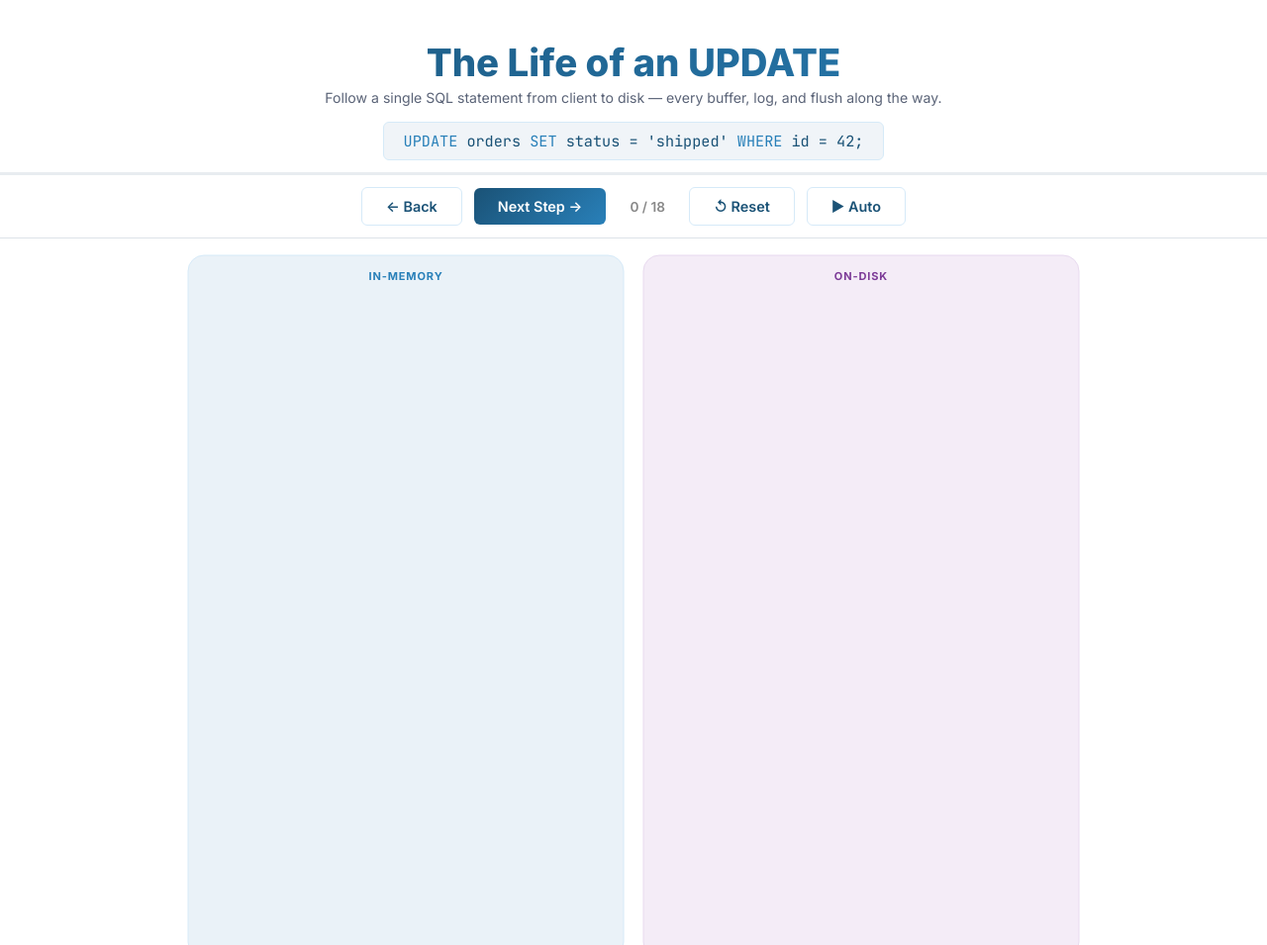
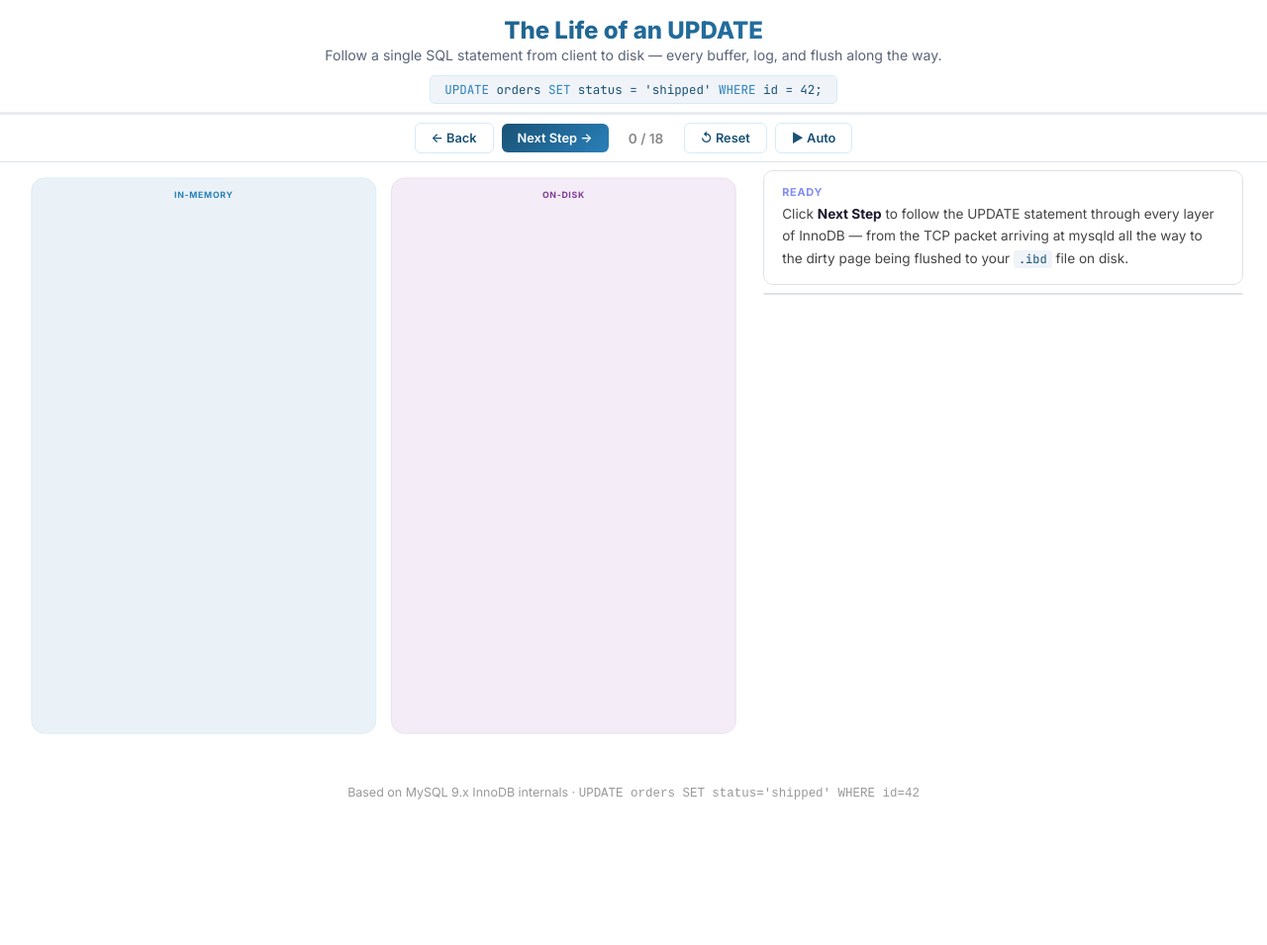
Before and after one commit to Mughees52/reliadb-site, an Eleventy site: page blog/assets/innodb-update-flow-animation.html in a window 1280 px wide. Shown: the top 955 px of the page at 99% size. After the commit the page ends 841 px from the top, so only its background shows below. Built offline with nearby package versions, Linux system fonts and the light colour scheme; Eleventy itself is replaced by a stand-in of ours; files that its build step writes are made by us from their sources; what markdown-it-multimd-table would draw is missing.

Commit message:
Layout fix: narration + detail side-by-side with SVG diagram
- Grid activates at 768px (was 1400px) — works inside iframe
- SVG diagram on left (3fr), narration + detail on right (2fr)
- Right column sticky + scrollable within viewport height
- Compact hero, controls, narration, and detail for iframe context
- No scrolling needed — diagram and explanation visible simultaneously

```diff
--- a/blog/assets/innodb-update-flow-animation.html
+++ b/blog/assets/innodb-update-flow-animation.html
@@ -11,20 +11,22 @@ body{font-family:'Inter',system-ui,-apple-system,sans-serif;background:#ffffff;c
 
 /* ── Responsive wrapper ── */
 .page-wrap{max-width:1600px;margin:0 auto;padding:0 24px}
-@media(min-width:1400px){
-  .main-grid{display:grid;grid-template-columns:1fr 1fr;gap:24px;align-items:start}
-  .main-grid .left-col{position:sticky;top:80px}
+@media(min-width:768px){
+  .main-grid{display:grid;grid-template-columns:3fr 2fr;gap:20px;align-items:start}
+  .main-grid .left-col{position:sticky;top:60px}
+  .main-grid .right-col{position:sticky;top:60px;max-height:calc(100vh - 120px);overflow-y:auto}
 }
 
 /* ── Hero ── */
-.hero{text-align:center;padding:40px 20px 12px}
-.hero h1{font-size:2.4rem;font-weight:800;background:linear-gradient(135deg,#1a5276,#2980b9);-webkit-background-clip:text;-webkit-text-fill-color:transparent;margin-bottom:4px}
-.hero .sql{font-family:'JetBrains Mono',monospace;font-size:.95rem;color:#1a5276;background:#f0f4f8;display:inline-block;padding:8px 20px;border-radius:6px;border:1px solid #d6eaf8;margin-top:8px}
+.hero{text-align:center;padding:16px 16px 8px}
+.hero h1{font-size:1.5rem;font-weight:800;background:linear-gradient(135deg,#1a5276,#2980b9);-webkit-background-clip:text;-webkit-text-fill-color:transparent;margin-bottom:2px}
+.hero .sql{font-family:'JetBrains Mono',monospace;font-size:.78rem;color:#1a5276;background:#f0f4f8;display:inline-block;padding:5px 14px;border-radius:5px;border:1px solid #d6eaf8;margin-top:4px}
 .hero .sql span{color:#2980b9}
+.hero p{font-size:.78rem}
 
 /* ── Sticky controls ── */
-.controls{position:sticky;top:0;z-index:100;background:rgba(255,255,255,.97);backdrop-filter:blur(12px);border-bottom:1px solid #dde3e9;padding:12px 24px;display:flex;justify-content:center;align-items:center;gap:12px;flex-wrap:wrap}
-.controls button{padding:10px 24px;border:none;border-radius:6px;font-family:inherit;font-size:.9rem;font-weight:600;cursor:pointer;transition:.2s}
+.controls{position:sticky;top:0;z-index:100;background:rgba(255,255,255,.97);backdrop-filter:blur(12px);border-bottom:1px solid #dde3e9;padding:8px 16px;display:flex;justify-content:center;align-items:center;gap:8px;flex-wrap:wrap}
+.controls button{padding:7px 16px;border:none;border-radius:6px;font-family:inherit;font-size:.8rem;font-weight:600;cursor:pointer;transition:.2s}
 .btn-next{background:linear-gradient(135deg,#1a5276,#2980b9);color:#fff}
 .btn-next:hover{box-shadow:0 4px 16px rgba(41,128,185,.3);transform:translateY(-1px)}
 .btn-next:disabled{opacity:.35;cursor:default;transform:none;box-shadow:none}
@@ -37,12 +39,12 @@ body{font-family:'Inter',system-ui,-apple-system,sans-serif;background:#ffffff;c
 .prog-fill{height:100%;background:linear-gradient(90deg,#1a5276,#2980b9,#5dade2);transition:width .5s ease;width:0%}
 
 /* ── Narration ── */
-.narr{margin:16px 0;padding:0}
-.narr-box{background:#ffffff;border:1px solid #dde3e9;border-radius:12px;padding:20px 26px;min-height:80px}
-.narr-label{font-size:.75rem;font-weight:700;text-transform:uppercase;letter-spacing:.07em;margin-bottom:6px}
-.narr-text{font-size:1rem;line-height:1.8;color:#444444}
+.narr{margin:8px 0;padding:0}
+.narr-box{background:#ffffff;border:1px solid #dde3e9;border-radius:10px;padding:14px 18px;min-height:60px}
+.narr-label{font-size:.68rem;font-weight:700;text-transform:uppercase;letter-spacing:.07em;margin-bottom:4px}
+.narr-text{font-size:.85rem;line-height:1.65;color:#444444}
 .narr-text strong{color:#1a1a2e}
-.narr-text code{font-family:'JetBrains Mono',monospace;font-size:.85rem;background:#f0f4f8;padding:2px 6px;border-radius:3px;color:#1a5276}
+.narr-text code{font-family:'JetBrains Mono',monospace;font-size:.75rem;background:#f0f4f8;padding:1px 5px;border-radius:3px;color:#1a5276}
 
 /* ── Architecture diagram ── */
 .diagram{margin:12px 0;padding:0;position:relative}
@@ -72,16 +74,16 @@ body{font-family:'Inter',system-ui,-apple-system,sans-serif;background:#ffffff;c
 /* ── Detail panel ── */
 .detail{margin:0;padding:0}
 .detail-box{background:#f8fafb;border:1px solid #dde3e9;border-radius:10px;padding:0;max-height:0;overflow:hidden;transition:max-height .4s ease,padding .3s,margin .3s;margin:0}
-.detail-box.open{max-height:400px;padding:18px 24px;margin:10px 0 0}
-.detail-box .dt{font-size:.85rem;font-weight:700;margin-bottom:8px;color:#1a1a2e}
-.detail-box .dd{font-size:.88rem;color:#555;line-height:1.7}
-.detail-box .dd code{font-family:'JetBrains Mono',monospace;font-size:.82rem;background:#f0f4f8;padding:2px 6px;border-radius:3px;color:#1a5276}
+.detail-box.open{max-height:300px;padding:12px 16px;margin:8px 0 0}
+.detail-box .dt{font-size:.78rem;font-weight:700;margin-bottom:4px;color:#1a1a2e}
+.detail-box .dd{font-size:.8rem;color:#555;line-height:1.6}
+.detail-box .dd code{font-family:'JetBrains Mono',monospace;font-size:.72rem;background:#f0f4f8;padding:1px 5px;border-radius:3px;color:#1a5276}
 .detail-box .kp{display:flex;gap:6px;margin:4px 0}
 .detail-box .kp::before{content:'→';color:#2980b9;flex-shrink:0;font-size:.85rem}
 
 /* ── Single-column fallback ── */
-@media(max-width:1399px){
-  .narr,.diagram,.detail{max-width:960px;margin-left:auto;margin-right:auto;padding:0 20px}
+@media(max-width:767px){
+  .narr,.diagram,.detail{max-width:960px;margin-left:auto;margin-right:auto;padding:0 12px}
 }
 </style>
 </head>
```
